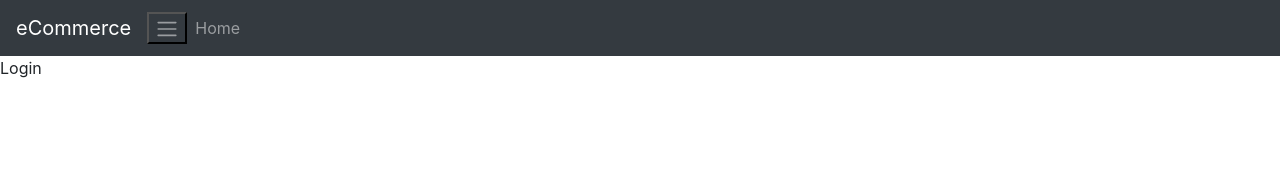
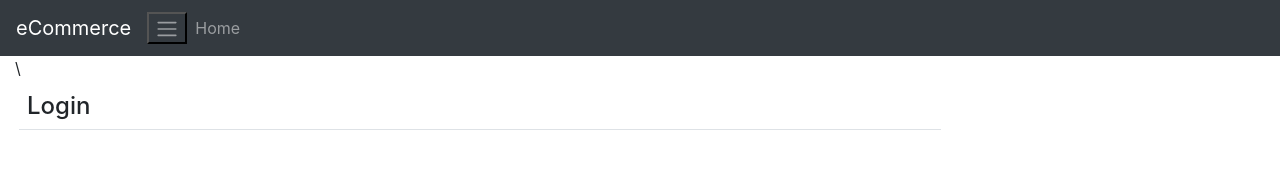
Before and after one commit to Timoh97/REACTAPP1, a React (Create React App) app: page / in a window 1280 px wide. Shown: the top 180 px of the page. Built offline with nearby package versions, Linux system fonts and the light colour scheme.

Commit message:
create login form

```diff
--- a/src/Components/Login.js
+++ b/src/Components/Login.js
@@ -4,7 +4,9 @@ import React from 'react'
 export default class Login extends React.Component {
     render (){
         return (
-<div>Login</div>
+<div className='col-lg-9'>\
+<h4 className='m-1 p-2 border-bottom'>Login</h4>
+</div>
         )
     }
 }
```
